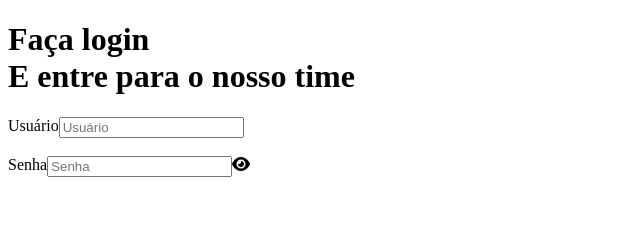
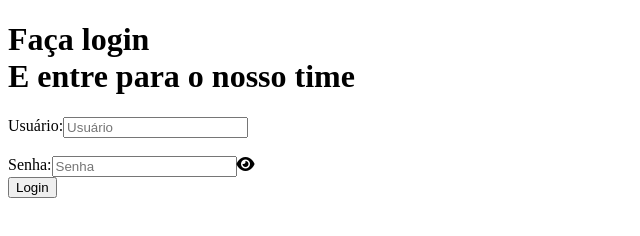
Before and after one commit to GabrielSF2022/Tela-Login, a plain HTML site: page index.html in a window 1280 px wide. Shown: the whole page, without its empty margins (0-640 px from the left). Drawn offline with Linux system fonts and the light colour scheme.

Commit message:
Update index.html

```diff
--- a/index.html
+++ b/index.html
@@ -14,15 +14,16 @@
         </div>
         <div class="right-login">
             <div class="textfield">
-                <label for="usuario">Usuário</label>
+                <label for="usuario">Usuário:</label>
                 <input type="text" name="usuario" placeholder="Usuário">
             </div>
             <br>
             <div class="textfield">
-                <label for="senha">Senha</label>
+                <label for="senha">Senha:</label>
                 <input type="password" name="senha" placeholder="Senha"> <br>
                 <i class="fas fa-eye"></i>
             </div>
+            <button class="btn-login">Login</button>
         </div>
     </div>
 
```
